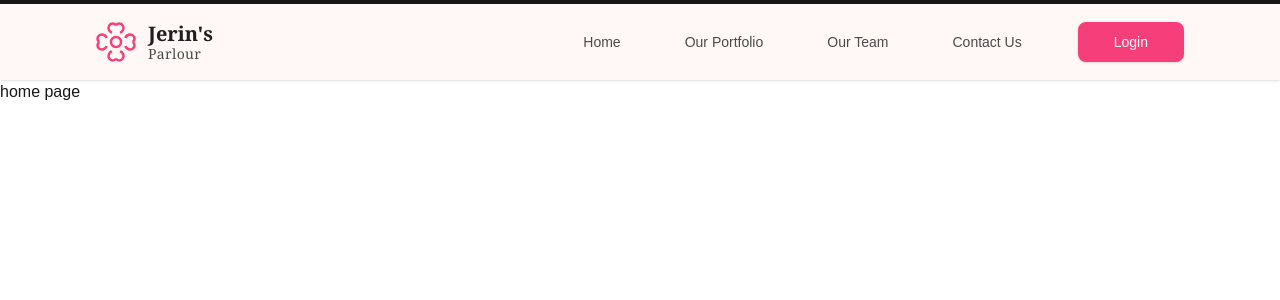
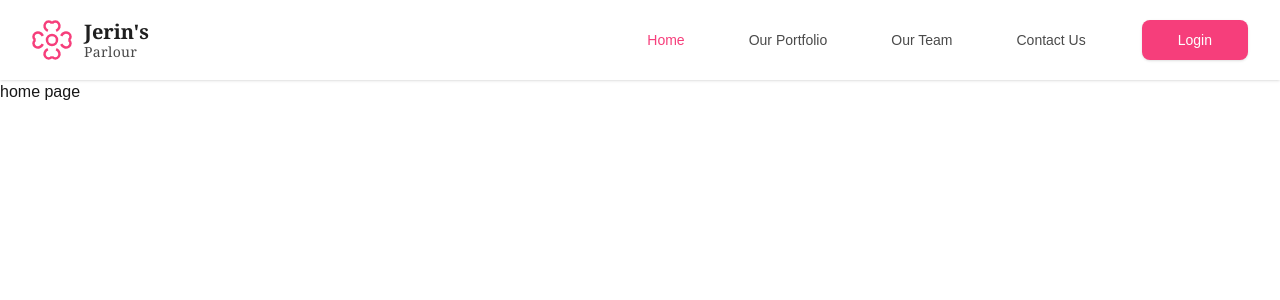
Before and after one commit to mdyeasinhn/Parlar-management-system, a Next.js app in the folder client/: page / in a window 1280 px wide. Shown: the top 300 px of the page. Built offline with nearby package versions, Linux system fonts and the light colour scheme.

Commit message:
feat: update layout and navbar components with Roboto font, enhance mobile navigation, and improve user state handling

```diff
--- a/client/src/app/layout.tsx
+++ b/client/src/app/layout.tsx
@@ -1,20 +1,25 @@
 import type { Metadata } from "next";
-import { Geist, Geist_Mono } from "next/font/google";
+// import { Geist, Geist_Mono } from "next/font/google";
+import { Roboto } from 'next/font/google'
 import "./globals.css";
 import Providers from "@/components/Providers";
 
-const geistSans = Geist({
-  variable: "--font-geist-sans",
-  subsets: ["latin"],
-});
+// const geistSans = Geist({
+//   variable: "--font-geist-sans",
+//   subsets: ["latin"],
+// });
 
-const geistMono = Geist_Mono({
-  variable: "--font-geist-mono",
-  subsets: ["latin"],
-});
+// const geistMono = Geist_Mono({
+//   variable: "--font-geist-mono",
+//   subsets: ["latin"],
+// });
+const roboto = Roboto({
+  weight: '400',
+  subsets: ['latin'],
+})
 
 export const metadata: Metadata = {
-  title: "Create Next App",
+  title: "jerins parlour",
   description: "Generated by create next app",
 };
 
@@ -26,10 +31,14 @@ export default function RootLayout({
   return (
     <html
       lang="en"
-      className={`${geistSans.variable} ${geistMono.variable} h-full antialiased`}
+      className={roboto.className}
     >
       <body className="min-h-full flex flex-col">
-        <Providers>{children}</Providers>
+        <Providers>
+          <div className="min-h-screen">
+            {children}
+          </div>
+        </Providers>
       </body>
     </html>
   );
--- a/client/src/components/shared/Navbar.tsx
+++ b/client/src/components/shared/Navbar.tsx
@@ -1,23 +1,38 @@
-"use client";
-import { useState } from 'react';
-import Link from 'next/link';
-import { useAuth } from '@/context/AuthContext';
+'use client'
+
+import { useState } from 'react'
+import { usePathname } from 'next/navigation'
+import Link from 'next/link'
+import Image from 'next/image'
 
 const navLinks = [
-  { name: "Home", href: "/" },
-  { name: "Our Portfolio", href: "#portfolio" },
-  { name: "Our Team", href: "#team" },
-  { name: "Contact Us", href: "#contact" },
-];
+  { name: 'Home', href: '/' },
+  { name: 'Our Portfolio', href: '/portfolio' },
+  { name: 'Our Team', href: '/team' },
+  { name: 'Contact Us', href: '/contact' },
+]
 
-const Navbar = () => {
-  const [isOpen, setIsOpen] = useState(false);
-  const [activeLink, setActiveLink] = useState(null); // Active link tracking
-  const { user, logout } = useAuth();
+export default function Navbar() {
+  const [isOpen, setIsOpen] = useState(false)
+  const pathname = usePathname()
+
+  // Mock user state - replace with your actual auth logic
+  const [user, setUser] = useState(null)
+  // Example user object:
+  // const [user, setUser] = useState({
+  //   name: 'John Doe',
+  //   avatar: '/images/avatar.jpg'
+  // })
+
+  const logout = () => {
+    setUser(null)
+    // Add your logout logic here
+  }
 
   return (
-    <nav className="w-full bg-[#FFF8F6] border-t-4 px-6 py-4 md:px-12 lg:px-24 shadow-sm">
-      <div className="max-w-7xl mx-auto flex items-center justify-between">
+    <nav className="bg-white shadow-sm sticky top-0 z-50">
+      <div className="max-w-7xl mx-auto px-4 sm:px-6 lg:px-8">
+        <div className="flex justify-between items-center h-16 md:h-20">
 
           {/* LOGO SECTION */}
           <div className="flex items-center space-x-3 cursor-pointer">
@@ -39,7 +54,7 @@ const Navbar = () => {
               <path d="M2 12c-1.5-1-1.5-3 0-4s3.5-.5 4.5 1.5" />
             </svg>
             <div className="flex flex-col leading-tight">
-            <span className="font-serif font-black text-xl text-[#1F1F1F]">Jerin's</span>
+              <span className="font-serif font-black text-xl text-[#1F1F1F]">Jerin&apos;s</span>
               <span className="font-serif font-normal text-sm text-[#4A4A4A] tracking-wide -mt-1">Parlour</span>
             </div>
           </div>
@@ -50,8 +65,9 @@ const Navbar = () => {
               <Link
                 key={link.name}
                 href={link.href}
-              onClick={() => setActiveLink(link.name)}
-              className={`text-sm font-medium px-2 py-1 rounded hover:bg-orange-50 transition-colors ${activeLink === link.name ? 'text-[#F63E7B]' : 'text-[#4A4A4A]'}`}
+                className={`text-sm font-medium px-2 py-1 rounded hover:bg-orange-50 transition-colors ${
+                  pathname === link.href ? 'text-[#F63E7B]' : 'text-[#4A4A4A]'
+                }`}
               >
                 {link.name}
               </Link>
@@ -65,13 +81,20 @@ const Navbar = () => {
               </Link>
             ) : (
               <div className="flex items-center gap-3">
-              <img src={user.avatar} alt="avatar" className="h-9 w-9 rounded-full" />
+                <div className="relative h-9 w-9 rounded-full overflow-hidden">
+                  <Image
+                    src={user.avatar}
+                    alt="avatar"
+                    fill
+                    sizes="36px"
+                    className="object-cover"
+                  />
+                </div>
                 <button onClick={logout} className="text-sm text-gray-600 hover:underline">
                   Logout
                 </button>
               </div>
             )}
-
           </div>
 
           {/* MOBILE MENU BUTTON */}
@@ -94,16 +117,17 @@ const Navbar = () => {
 
         {/* MOBILE DROP-DOWN MENU */}
         {isOpen && (
-        <div className="md:hidden mt-4 pb-4 space-y-3 flex flex-col border-t border-gray-100 pt-4 animate-fadeIn">
+          <div className="md:hidden mt-4 pb-4 space-y-3 flex flex-col border-t border-gray-100 pt-4 animate-in slide-in-from-top duration-200">
             {navLinks.map((link) => (
-            <a
+              <Link
                 key={link.name}
                 href={link.href}
-              onClick={() => setActiveLink(link.name)}
-              className={`text-sm font-medium px-2 py-1 rounded hover:bg-orange-50 transition-colors ${activeLink === link.name ? 'text-[#F63E7B]' : 'text-[#4A4A4A]'}`}
+                className={`text-sm font-medium px-2 py-1 rounded hover:bg-orange-50 transition-colors ${
+                  pathname === link.href ? 'text-[#F63E7B]' : 'text-[#4A4A4A]'
+                }`}
               >
                 {link.name}
-            </a>
+              </Link>
             ))}
             <Link href="/login">
               <button className="bg-[#F63E7B] text-white px-9 py-2.5 rounded-lg font-medium text-sm hover:bg-[#e0306c] transition-all transform active:scale-95 shadow-sm">
@@ -112,8 +136,7 @@ const Navbar = () => {
             </Link>
           </div>
         )}
+      </div>
     </nav>
-  );
-};
-
-export default Navbar;
+  )
+}
```
Lines whose indentation alone changed are shown as unchanged.
